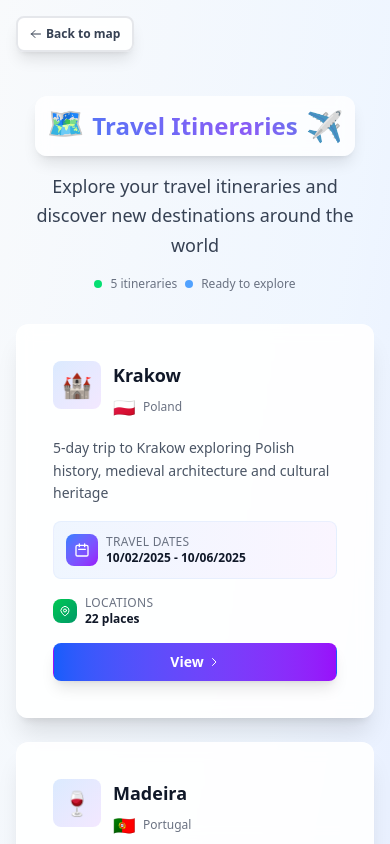
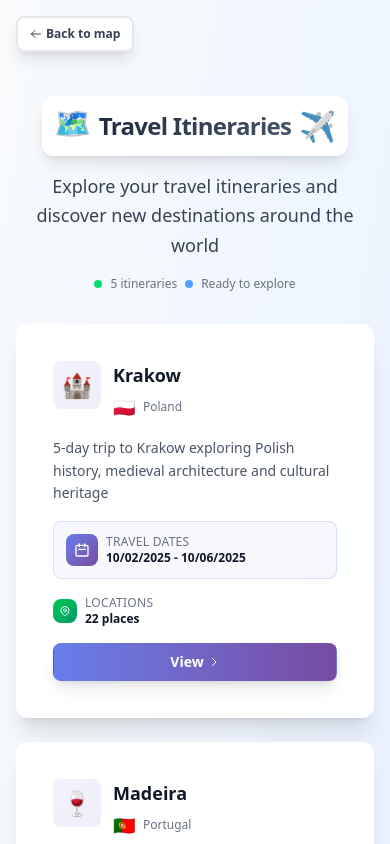
Before and after one commit to user-cube/visitedplaces, a Next.js app: page /itineraries in a window 390 px wide. Built offline with nearby package versions, Linux system fonts and the light colour scheme.

Commit message:
feat: rework ui

```diff
--- a/src/pages/itineraries/Itineraries.module.css
+++ b/src/pages/itineraries/Itineraries.module.css
@@ -84,22 +84,11 @@
 
 /* Gradient text animation */
 .gradientText {
-  background: linear-gradient(45deg, #3b82f6, #8b5cf6, #06b6d4);
-  background-size: 200% 200%;
+  background: linear-gradient(135deg, #1e293b 0%, #475569 100%);
   -webkit-background-clip: text;
   -webkit-text-fill-color: transparent;
   background-clip: text;
-  animation: gradientShift 3s ease-in-out infinite;
-}
-
-@keyframes gradientShift {
-  0%,
-  100% {
-    background-position: 0% 50%;
-  }
-  50% {
-    background-position: 100% 50%;
-  }
+  letter-spacing: -0.03em;
 }
 
 /* Floating animation for background elements */
--- a/src/pages/itineraries/index.tsx
+++ b/src/pages/itineraries/index.tsx
@@ -73,10 +73,10 @@ export default function ItinerariesList() {
       {/* Background decoration */}
       <div className="fixed inset-0 pointer-events-none">
         <div
-          className={`${styles.floating} absolute -top-40 -right-40 w-80 h-80 bg-gradient-to-br from-blue-400/20 to-purple-400/20 rounded-full blur-3xl`}
+          className={`${styles.floating} absolute -top-40 -right-40 w-80 h-80 bg-gradient-to-br from-[#667eea]/10 to-[#764ba2]/10 rounded-full blur-3xl`}
         ></div>
         <div
-          className={`${styles.floating} absolute -bottom-40 -left-40 w-80 h-80 bg-gradient-to-tr from-indigo-400/20 to-pink-400/20 rounded-full blur-3xl`}
+          className={`${styles.floating} absolute -bottom-40 -left-40 w-80 h-80 bg-gradient-to-tr from-[#667eea]/8 to-[#764ba2]/8 rounded-full blur-3xl`}
           style={{ animationDelay: '3s' }}
         ></div>
       </div>
@@ -86,7 +86,7 @@ export default function ItinerariesList() {
         <div className="fixed top-4 left-4 z-50 sm:top-4 sm:left-4">
           <button
             onClick={() => router.push('/')}
-            className="group inline-flex items-center px-3 py-2 sm:px-4 sm:py-3 lg:px-5 lg:py-3 border-2 border-gray-200 shadow-lg text-xs sm:text-sm lg:text-base font-semibold rounded-lg sm:rounded-xl text-gray-700 bg-white/90 backdrop-blur-sm hover:bg-white hover:border-blue-300 hover:shadow-xl focus:outline-none focus:ring-2 focus:ring-offset-2 focus:ring-blue-500 transition-all duration-300 transform hover:scale-105"
+            className="group inline-flex items-center px-3 py-2 sm:px-4 sm:py-3 lg:px-5 lg:py-3 border-2 border-gray-200 shadow-lg text-xs sm:text-sm lg:text-base font-semibold rounded-lg sm:rounded-xl text-gray-700 bg-white/95 backdrop-blur-sm hover:bg-white hover:border-[#667eea] hover:shadow-xl focus:outline-none focus:ring-2 focus:ring-offset-2 focus:ring-[#667eea] transition-all duration-300 transform hover:scale-105"
           >
             <svg
               className="w-3 h-3 sm:w-4 sm:h-4 lg:w-5 lg:h-5 mr-1 sm:mr-2 lg:mr-3 group-hover:-translate-x-1 transition-transform duration-300"
@@ -108,7 +108,7 @@ export default function ItinerariesList() {
         <div
           className={`${styles.headerContainer} text-center mb-8 sm:mb-12 md:mb-16 pt-16 sm:pt-8`}
         >
-          <div className="inline-flex items-center justify-center p-3 sm:p-4 md:p-6 bg-white/80 backdrop-blur-sm rounded-xl sm:rounded-2xl shadow-lg mb-4 sm:mb-6">
+          <div className="inline-flex items-center justify-center p-3 sm:p-4 md:p-6 bg-white/95 backdrop-blur-sm rounded-xl sm:rounded-2xl shadow-lg mb-4 sm:mb-6">
             <span className="text-3xl sm:text-5xl md:text-6xl mr-2 sm:mr-4 md:mr-6 animate-bounce">
               🗺️
             </span>
@@ -142,14 +142,14 @@ export default function ItinerariesList() {
           {itineraries.map((itinerary, index) => (
             <div
               key={itinerary.id}
-              className={`${styles.itineraryCard} group relative bg-white/90 backdrop-blur-sm rounded-xl sm:rounded-2xl shadow-xl hover:shadow-2xl transition-all duration-500 cursor-pointer transform hover:-translate-y-2 hover:scale-105 border border-white/20 w-full`}
+              className={`${styles.itineraryCard} group relative bg-white/95 backdrop-blur-sm rounded-xl sm:rounded-2xl shadow-xl hover:shadow-2xl transition-all duration-500 cursor-pointer transform hover:-translate-y-2 hover:scale-105 border border-white/20 w-full`}
               onClick={() => handleItinerarySelect(itinerary)}
               style={{
                 animationDelay: `${index * 100}ms`,
               }}
             >
               {/* Gradient overlay on hover */}
-              <div className="absolute inset-0 bg-gradient-to-br from-blue-500/5 to-purple-500/5 rounded-2xl opacity-0 group-hover:opacity-100 transition-opacity duration-300"></div>
+              <div className="absolute inset-0 bg-gradient-to-br from-[#667eea]/5 to-[#764ba2]/5 rounded-2xl opacity-0 group-hover:opacity-100 transition-opacity duration-300"></div>
 
               {/* Card content */}
               <div className="relative p-5 sm:p-6 lg:p-8">
@@ -157,14 +157,14 @@ export default function ItinerariesList() {
                 <div className="flex items-start mb-4 sm:mb-6">
                   <div className="flex items-start space-x-3 sm:space-x-4 md:space-x-5">
                     <div className="flex-shrink-0">
-                      <div className="w-12 h-12 sm:w-14 sm:h-14 lg:w-18 lg:h-18 bg-gradient-to-br from-blue-100 to-purple-100 rounded-lg sm:rounded-xl flex items-center justify-center group-hover:scale-110 transition-transform duration-300">
+                      <div className="w-12 h-12 sm:w-14 sm:h-14 lg:w-18 lg:h-18 bg-gradient-to-br from-[#667eea]/10 to-[#764ba2]/10 rounded-lg sm:rounded-xl flex items-center justify-center group-hover:scale-110 transition-transform duration-300">
                         <span className="text-2xl sm:text-3xl lg:text-4xl">
                           {getTravelEmoji(itinerary)}
                         </span>
                       </div>
                     </div>
                     <div className="flex-1 min-w-0">
-                      <h2 className="text-lg sm:text-xl lg:text-2xl xl:text-3xl font-bold text-gray-900 group-hover:text-blue-600 transition-colors duration-300">
+                      <h2 className="text-lg sm:text-xl lg:text-2xl xl:text-3xl font-bold text-gray-900 group-hover:text-[#667eea] transition-colors duration-300">
                         {itinerary.title}
                       </h2>
                       <div className="flex items-center space-x-2 mt-1 sm:mt-2">
@@ -185,9 +185,9 @@ export default function ItinerariesList() {
                   </p>
                 )}
 
-                <div className="flex items-center text-sm text-gray-600 mb-4 sm:mb-6 bg-gradient-to-r from-blue-50 to-purple-50 rounded-lg sm:rounded-xl p-3 sm:p-4 border border-blue-100/50">
+                <div className="flex items-center text-sm text-gray-600 mb-4 sm:mb-6 bg-gradient-to-r from-[#667eea]/5 to-[#764ba2]/5 rounded-lg sm:rounded-xl p-3 sm:p-4 border border-[#667eea]/20">
                   <div className="flex-shrink-0">
-                    <div className="w-8 h-8 sm:w-10 sm:h-10 bg-gradient-to-br from-blue-500 to-purple-600 rounded-lg flex items-center justify-center">
+                    <div className="w-8 h-8 sm:w-10 sm:h-10 bg-gradient-to-br from-[#667eea] to-[#764ba2] rounded-lg flex items-center justify-center">
                       <svg
                         className="w-4 h-4 sm:w-5 sm:h-5 text-white"
                         fill="none"
@@ -251,7 +251,7 @@ export default function ItinerariesList() {
                     </div>
                   </div>
 
-                  <button className="group/btn w-full inline-flex items-center justify-center px-3 py-2 sm:px-5 sm:py-3 lg:px-6 lg:py-3 border border-transparent text-sm sm:text-base font-semibold rounded-lg text-white bg-gradient-to-r from-blue-600 to-purple-600 hover:from-blue-700 hover:to-purple-700 focus:outline-none focus:ring-2 focus:ring-offset-2 focus:ring-blue-500 transition-all duration-300 shadow-lg hover:shadow-xl transform hover:scale-105">
+                  <button className="group/btn w-full inline-flex items-center justify-center px-3 py-2 sm:px-5 sm:py-3 lg:px-6 lg:py-3 border border-transparent text-sm sm:text-base font-semibold rounded-lg text-white bg-gradient-to-r from-[#667eea] to-[#764ba2] hover:from-[#5a67d8] hover:to-[#6b46c1] focus:outline-none focus:ring-2 focus:ring-offset-2 focus:ring-blue-500 transition-all duration-300 shadow-lg hover:shadow-xl transform hover:scale-105">
                     <span className="hidden sm:inline">View itinerary</span>
                     <span className="sm:hidden">View</span>
                     <svg
```
